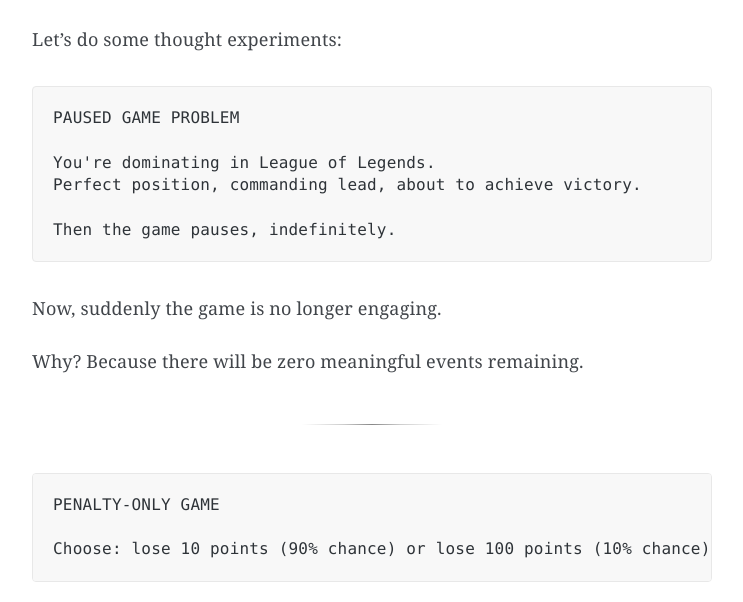
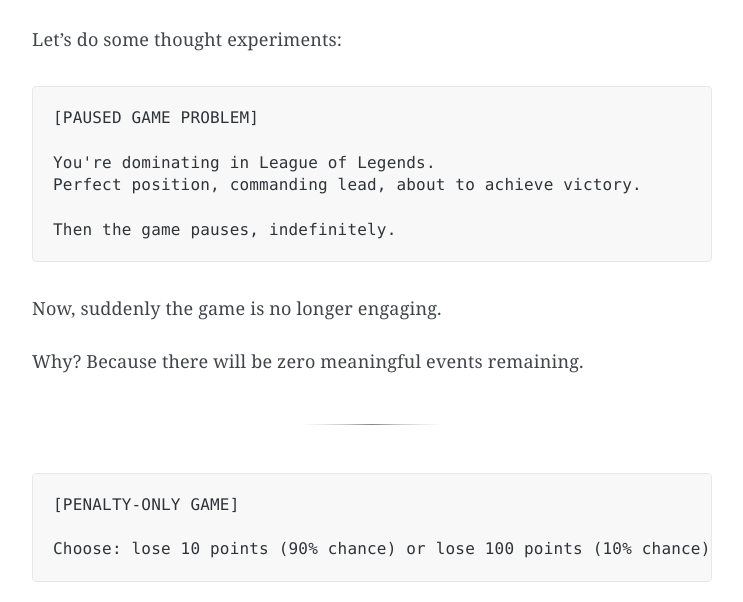
Before and after one commit to akalouis/akalouis.github.io, a Jekyll site: the page built from _posts/2025-06-28-can-you-mathematically-measure-fun-you-could-not-until-now.md, in a window 1280 px wide and 900 px high, scrolled down 3265 px. Shown: the part 152-754 px from the top of the window, without its empty margins (268-1011 px from the left). Built offline with Jekyll 4.4.1, drawn with Linux system fonts in a browser that asks for light colours; some web fonts are replaced.

````diff
--- a/_posts/2025-06-28-can-you-mathematically-measure-fun-you-could-not-until-now.md
+++ b/_posts/2025-06-28-can-you-mathematically-measure-fun-you-could-not-until-now.md
@@ -73,7 +73,7 @@ If there's something worth your attention, either requiring your action or just
 Let's do some thought experiments:
 
 ```
-PAUSED GAME PROBLEM
+[PAUSED GAME PROBLEM]
 
 You're dominating in League of Legends.
 Perfect position, commanding lead, about to achieve victory.
@@ -87,7 +87,7 @@ Why? Because there will be zero meaningful events remaining.
 
 ****
 ```
-PENALTY-ONLY GAME
+[PENALTY-ONLY GAME]
 
 Choose: lose 10 points (90% chance) or lose 100 points (10% chance).
 ```
````
